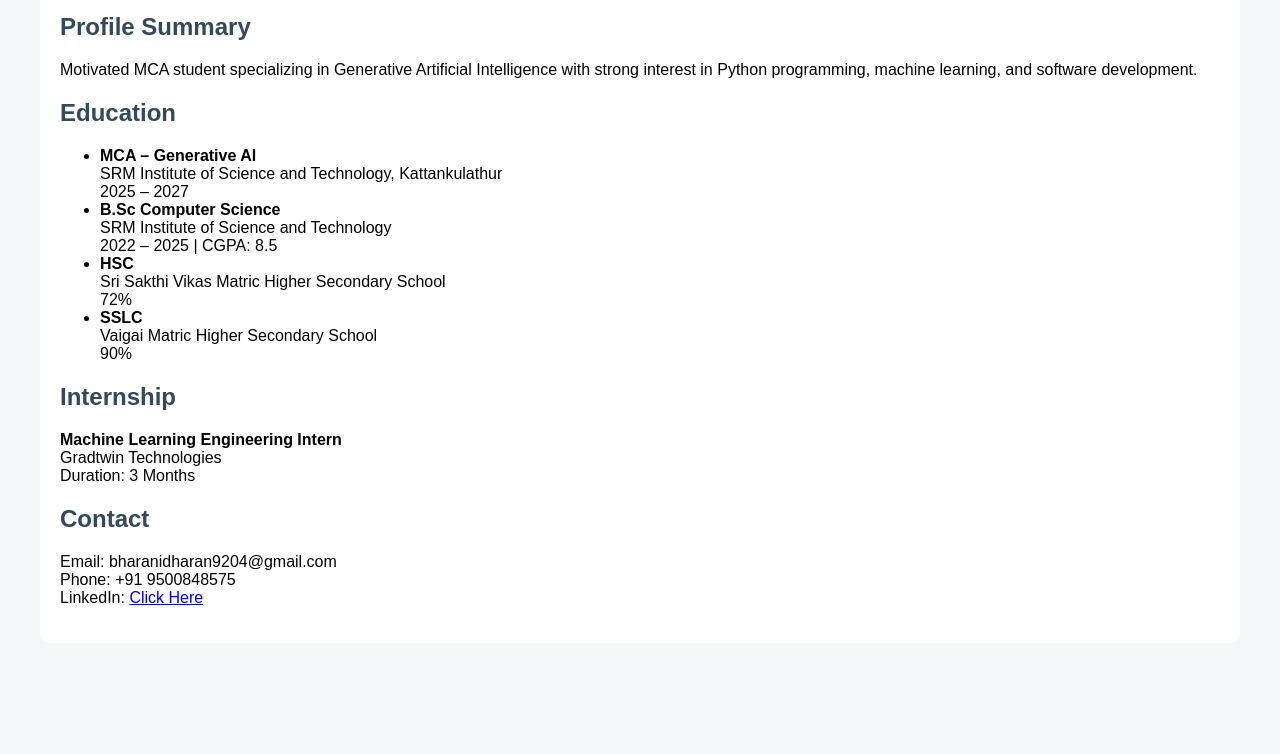
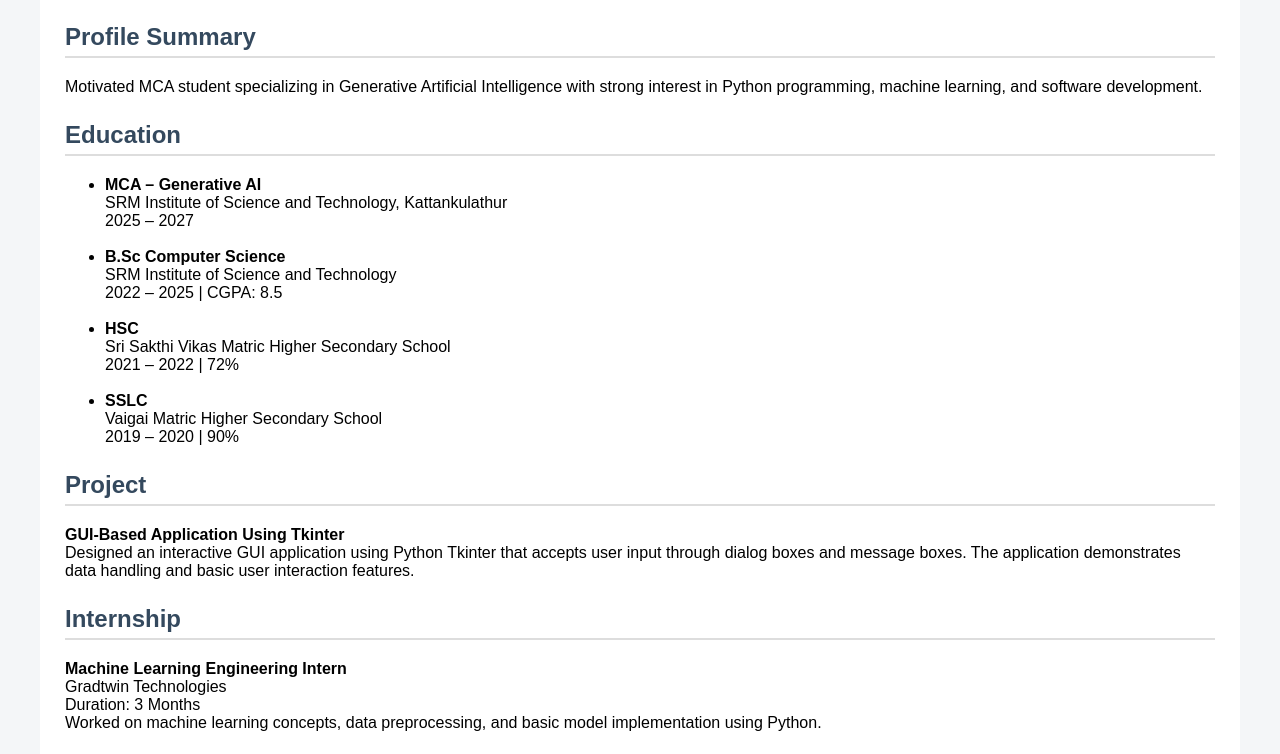
Before and after one commit to Bharani924/Bharanidharan-portfolio, a plain HTML site: page index.html in a window 1280 px wide. Shown: the part 165-919 px from the top of the page. Before the commit the page ends 848 px from the top, so only its background shows below. Drawn offline with Linux system fonts and the light colour scheme.

Commit message:
Update index.html

```diff
--- a/index.html
+++ b/index.html
@@ -12,7 +12,7 @@ body {
 
 .container {
     background: white;
-    padding: 20px;
+    padding: 25px;
     border-radius: 10px;
 }
 
@@ -22,10 +22,12 @@ h1 {
 
 h2 {
     color: #34495e;
+    border-bottom: 2px solid #ddd;
+    padding-bottom: 5px;
 }
 
 .section {
-    margin-top: 20px;
+    margin-top: 25px;
 }
 </style>
 
@@ -44,29 +46,55 @@ h2 {
 <p>
 Motivated MCA student specializing in Generative Artificial Intelligence with strong interest in Python programming, machine learning, and software development.
 </p>
+
 </div>
 
 <div class="section">
 <h2>Education</h2>
 
 <ul>
-<li><b>MCA – Generative AI</b><br>
+
+<li>
+<b>MCA – Generative AI</b><br>
 SRM Institute of Science and Technology, Kattankulathur<br>
-2025 – 2027</li>
+2025 – 2027
+</li>
 
-<li><b>B.Sc Computer Science</b><br>
+<br>
+
+<li>
+<b>B.Sc Computer Science</b><br>
 SRM Institute of Science and Technology<br>
-2022 – 2025 | CGPA: 8.5</li>
+2022 – 2025 | CGPA: 8.5
+</li>
 
-<li><b>HSC</b><br>
+<br>
+
+<li>
+<b>HSC</b><br>
 Sri Sakthi Vikas Matric Higher Secondary School<br>
-72%</li>
+2021 – 2022 | 72%
+</li>
 
-<li><b>SSLC</b><br>
+<br>
+
+<li>
+<b>SSLC</b><br>
 Vaigai Matric Higher Secondary School<br>
-90%</li>
+2019 – 2020 | 90%
+</li>
 
 </ul>
+
+</div>
+
+<div class="section">
+<h2>Project</h2>
+
+<p>
+<b>GUI-Based Application Using Tkinter</b><br>
+Designed an interactive GUI application using Python Tkinter that accepts user input through dialog boxes and message boxes. The application demonstrates data handling and basic user interaction features.
+</p>
 
 </div>
 
@@ -76,7 +104,8 @@ Vaigai Matric Higher Secondary School<br>
 <p>
 <b>Machine Learning Engineering Intern</b><br>
 Gradtwin Technologies<br>
-Duration: 3 Months
+Duration: 3 Months<br>
+Worked on machine learning concepts, data preprocessing, and basic model implementation using Python.
 </p>
 
 </div>
@@ -87,9 +116,10 @@ Duration: 3 Months
 <p>
 Email: bharanidharan9204@gmail.com<br>
 Phone: +91 9500848575<br>
+
 LinkedIn:
-<a href="https://www.linkedin.com/in/bharanidharan9204">
-Click Here
+<a href="https://www.linkedin.com/in/bharanidharan9204?utm_source=share&utm_campaign=share_via&utm_content=profile&utm_medium=android_app">
+View Profile
 </a>
 
 </p>
```
